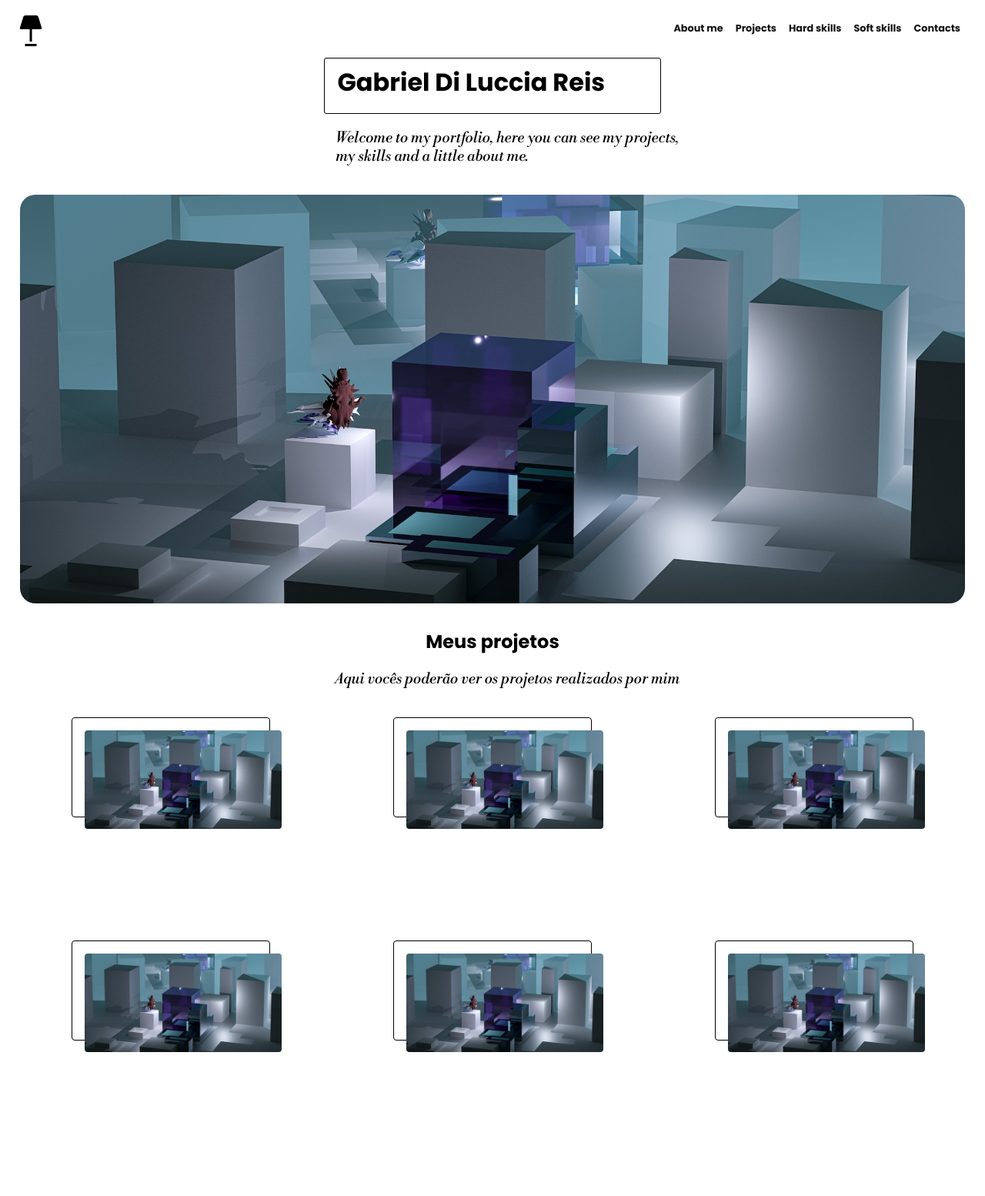
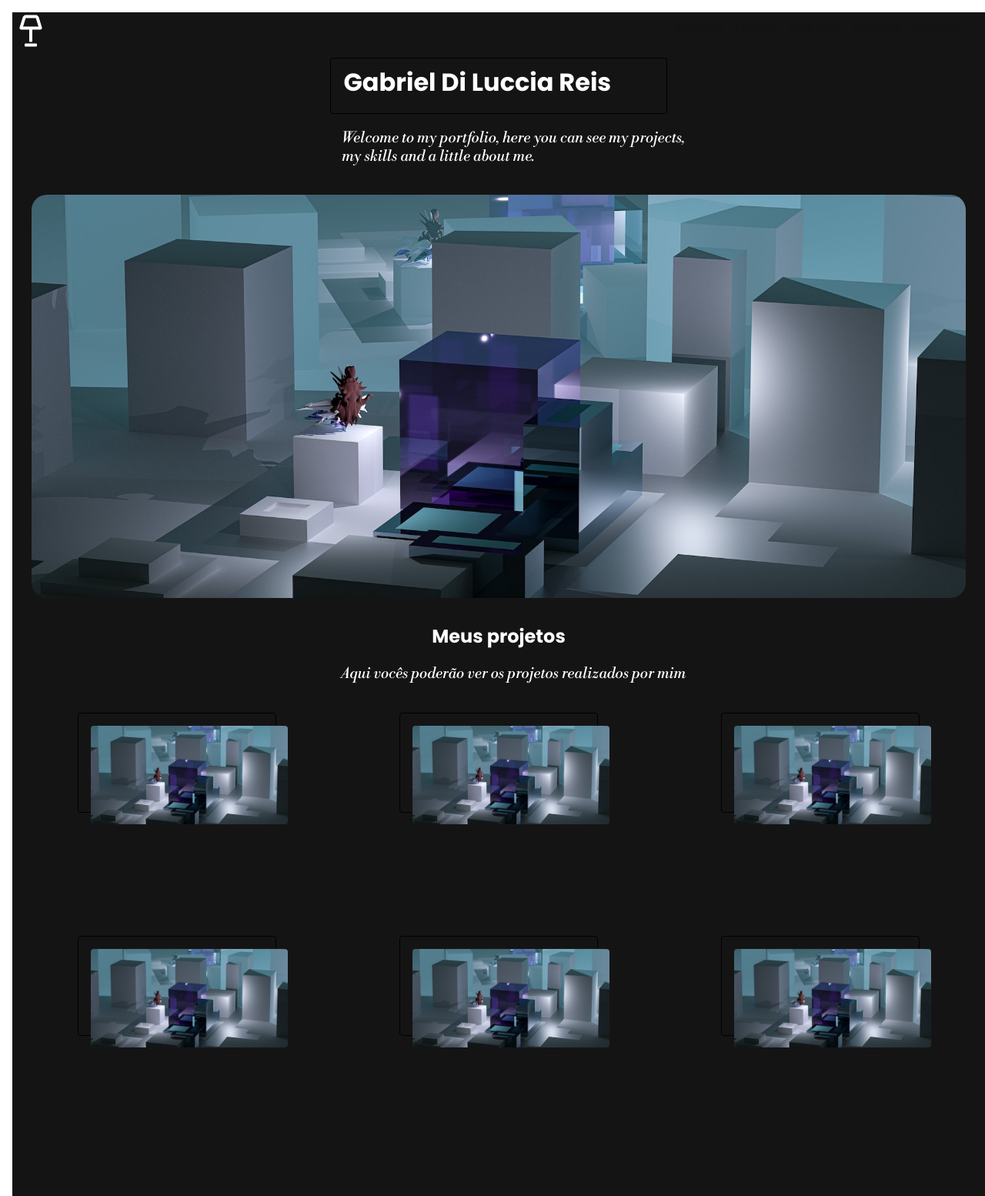
Before and after one commit to GabrielDLReis/myPortfolio, a React (Vite) app: page / in a window 1280 px wide. Shown: the whole page at 77% size. Before the commit the page ends 1406 px from the top, so only its background shows below. Built offline with nearby package versions, Linux system fonts and the light colour scheme.

Commit message:
Added Darklight inside app,tsx and css, its more easy to change the color of lamp svg

```diff
--- a/src/App.css
+++ b/src/App.css
@@ -0,0 +1,48 @@
+.App, .b {
+  background-color: white;
+  color: black;
+
+
+}
+
+.AppTwo, .a{
+  background-color: rgb(21, 20, 20);
+  color: white;
+
+
+}
+
+
+.lightOn {
+
+  cursor: pointer;
+  fill: white;
+  stroke: white;
+}
+
+
+.cicle {
+  display: flex;
+  }
+
+.darkOne {
+
+  cursor: pointer;
+
+}
+
+.darkTwo {
+  visibility: hidden;
+}
+
+
+.lightOff {
+  cursor: pointer;
+
+}
+
+footer {
+  height: 3em;
+  margin-top: 10em;
+  background-color: rgb(21, 20, 20);
+}
--- a/src/App.tsx
+++ b/src/App.tsx
@@ -1,5 +1,7 @@
 // import { useState } from 'react'
-
+import {useState} from "react"
+import dark from "./assets/icons/dark.svg"
+import light from "./assets/icons/light.svg"
 import './styles/background.css'
 import './styles/topcontent.css'
 import './styles/navbar.css'
@@ -10,18 +12,31 @@ import BackgroundImage from './components/BackgroundImage'
 import TopContent from './components/TopContent'
 import NavBar from './components/NavBar'
 import MyProjects from './components/MyProjects'
-import DarkLight from './components/DarkLight'
+
+
+
 
 function App() {
 
+  const [changeTheme, setChangeTheme] = useState(false)
+  console.log(changeTheme)
+  return ( <div className="cicle">
 
-  return (
-    <div className="App">
-      <DarkLight />
-      <NavBar />
-      <TopContent />
-      <BackgroundImage />
-      <MyProjects />
+
+    <div className={changeTheme ? "App" : "AppTwo"}>
+
+      <div onClick={() => setChangeTheme(changeTheme == false ? true : false)}className={changeTheme ? "lightOff" : "lightOn" }>
+      <svg xmlns="http://www.w3.org/2000/svg" height="48" width="48"><path d="M22.5 38V22H11.35q-.75 0-1.225-.625-.475-.625-.225-1.325L14.2 6.1q.3-.95 1.1-1.525T17.1 4h13.8q1 0 1.8.575T33.8 6.1l4.3 13.95q.25.7-.225 1.325T36.65 22H25.5v16Zm-9.15-19h21.3l-3.7-12h-13.9Zm3.15 25v-3h15v3ZM24 13Z" className="lightFill"  /></svg>
+    </div>
+
+
+
+        <NavBar aButton={changeTheme} />
+        <TopContent />
+        <BackgroundImage />
+        <MyProjects />
+        <footer></footer>
+      </div>
     </div>
   )
 }
```
